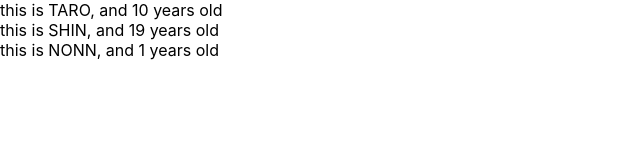
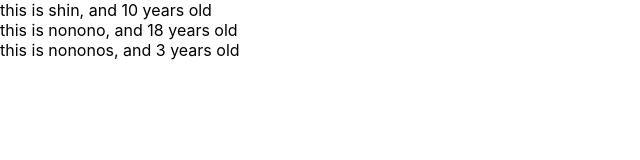
Before and after one commit to shinnshi/react-redux-crud, a React (Create React App) app: page / in a window 1280 px wide. Shown: the top 160 px of the page, without its empty margins (0-640 px from the left). Built offline with nearby package versions, Linux system fonts and the light colour scheme.

Commit message:
propTypes

```diff
--- a/src/App.js
+++ b/src/App.js
@@ -1,20 +1,21 @@
 import React from 'react';
-
+import PropTypes from 'prop-types';
 
 const App = ()=> {
   const profiles = [
     {
-      name: "TARO",
+      name: "shin",
       age: 10
     },
     {
-      name: "SHIN",
-      age: 19
+      name: "nonono",
+      age: 18
     },
     {
-      name: "NONN"
+      name: "nononos",
+      age: 3
+    }
 
-    }
   ]
   return (
     <div>
@@ -31,7 +32,8 @@ const User = (props)=> {
 return <div>this is {props.name}, and {props.age} years old</div>
 }
 
-User.defaultProps = {
-  age:  1
+User.propTypes = {
+  name: PropTypes.string,
+  age: PropTypes.number.isRequired
 }
 export default App;
```
